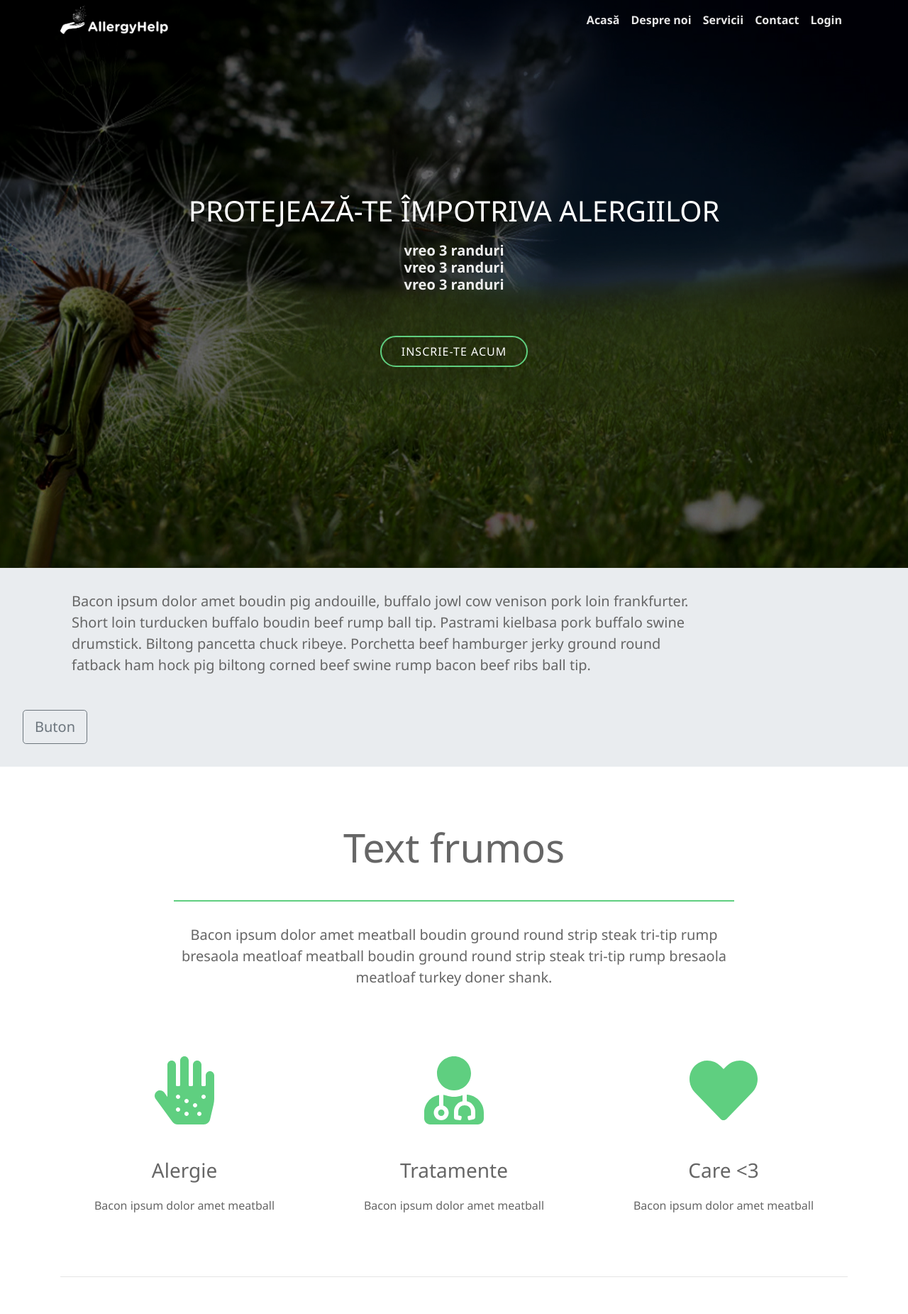
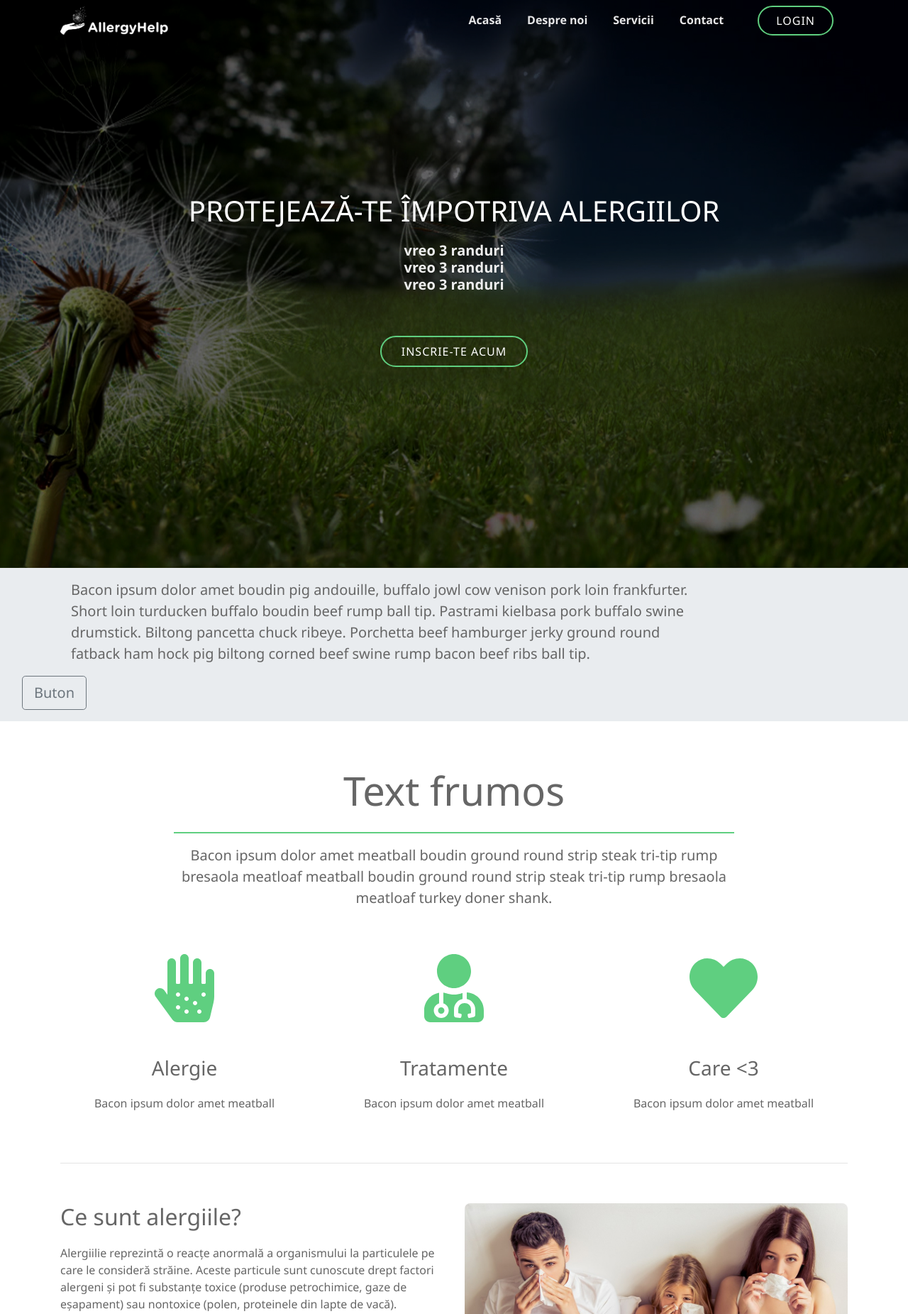
Before and after one commit to octavianiacob/allergyhelp, a PHP site: page / in a window 1280 px wide. Shown: the top 1851 px of the page at 71% size. Run offline with PHP 8.4, Linux system fonts and the light colour scheme; some libraries are stand-ins or nearby versions; some web fonts are replaced.

Commit message:
login button

```diff
--- a/assets/css/style.css
+++ b/assets/css/style.css
@@ -351,6 +364,28 @@ button:focus, button:active {
 
 /*---Media Queries -->*/
 
+@media (min-width: 992px) {
+  #login-button {
+    font-family: "Segoe UI", sans-serif;
+    text-transform: uppercase;
+    font-weight: 500;
+    font-size: 16px;
+    letter-spacing: 1px;
+    padding: 7px 24px;
+    border-radius: 50px;
+    transition: 0.7s;
+    margin: 0 20px;
+    border: 2px solid #5fcf80;
+    color: #fff;
+  }
+  #login-button:hover {
+    background-color: #5fcf80;
+  }
+  .navbar-nav li {
+    margin-left: 20px;
+  }
+}
+
 @media (max-width: 992px) {
   .social a {
     font-size: 4em;
@@ -427,82 +462,23 @@ button:focus, button:active {
   }
 }
 
-/*---Firefox Bug Fix -->*/
-
-.carousel-item {
-  transition: -webkit-transform 0.5s ease;
-  transition: transform 0.5s ease;
-  transition: transform 0.5s ease, -webkit-transform 0.5s ease;
-  -webkit-backface-visibility: visible;
-  backface-visibility: visible;
-}
-
-/*--- Fixed Background Image -->*/
-
-figure {
-  position: relative;
-  width: 100%;
-  height: 60%;
-  margin: 0 !important;
-}
-
-.fixed-wrap {
-  clip: rect(0, auto, auto, 0);
-  position: absolute;
-  top: 0;
-  left: 0;
-  width: 100%;
-  height: 100%;
-}
-
-#fixed {
-  background-image: url('img/mac.png');
-  position: fixed;
-  display: block;
-  top: 0;
-  left: 0;
-  width: 100%;
-  height: 100%;
-  background-size: cover;
-  background-position: center center;
-  -webkit-transform: translateZ(0);
-  transform: translateZ(0);
-  will-change: transform;
-}
-
-/*--- Bootstrap Padding Fix -->*/
-
-[class*="col-"] {
-  padding: 1rem;
-}
-
-#logo {
-  width: 10rem;
-  height: 3.4rem;
-}
-
-.footer-allergyhelp img {
-  width: 10rem;
-}
-
-
-
 /*--About--> */
 
-#header-about{
+#header-about {
   background: rgba(52, 59, 64, 0.9);
   padding: 20px 0;
   height: 72px;
   transition: all 0.5s;
-
 }
 
-.title{
+.title {
   text-align: left;
 }
-.about{
+
+.about {
   text-align: center;
 }
+
 .nav-menu {
   margin: 0;
   padding: 0;
--- a/index.html
+++ b/index.html
@@ -24,29 +24,34 @@
   <!-- Navigation -->
   <nav class="navbar navbar-expand-lg navbar-dark">
     <div class="container">
-      <a class="navbar-brand m-auto" href="."><img src="assets/img/logo.png" /></a>
-      <button class="navbar-toggler collapsed" type="button" data-toggle="collapse" data-target="#navbarNav" aria-controls="#navbarNav" aria-expanded="false" aria-label="Toggle navigation">
+      <a class="navbar-brand m-auto" href=".">
+        <img src="assets/img/logo.png" />
+      </a>
+      <button class="navbar-toggler collapsed" type="button" data-toggle="collapse" data-target="#navbarNav" aria-controls="#navbarNav"
+        aria-expanded="false" aria-label="Toggle navigation">
         <span class="icon-bar top-bar"></span>
         <span class="icon-bar middle-bar"></span>
         <span class="icon-bar bottom-bar"></span>
       </button>
       <div class="collapse navbar-collapse" id="navbarNav">
         <ul class="navbar-nav ml-auto">
-          <li class="nav-item"><a class="nav-link" href=".">Acasă</a></li>
+          <li class="nav-item menu-active"><a class="nav-link" href=".">Acasă</a></li>
           <li class="nav-item"><a class="nav-link" href="about.html">Despre noi</a></li>
-          <li class="nav-item"><a class="nav-link" href="#">Servicii</a></li>
+          <li class="nav-item"></li><a class="nav-link" href="#">Servicii</a></li>
           <li class="nav-item"><a class="nav-link" href="#">Contact</a></li>
-          <li class="nav-item"><a class="nav-link" href="#">Login</a></li>
+          <li class="nav-item"><a class="nav-link" id="login-button" href="#">Login</a></li>
         </ul>
       </div>
     </div>
   </nav>
 
-  <!-- Carousel V2 -->
+  <!-- Carousel -->
   <section id="carousel">
     <div class="carousel-container">
       <h1>Protejează-te împotriva alergiilor</h1>
-      <h2>vreo 3 randuri<br />vreo 3 randuri<br />vreo 3 randuri</h2>
+      <h2>vreo 3 randuri
+        <br />vreo 3 randuri
+        <br />vreo 3 randuri</h2>
       <a href="#" class="btn-get-started">Inscrie-te acum</a>
     </div>
   </section>
@@ -117,14 +122,14 @@
     <div class="row padding">
       <div class="col-md-12 col-lg-6">
         <h2>Ce sunt alergiile?</h2>
-        <p>Alergiilie reprezintă o reacțe anormală a organismului la particulele pe care le consideră străine. Aceste particule sunt
-          cunoscute drept factori alergeni și pot fi substanțe toxice (produse petrochimice, gaze de eșapament) sau nontoxice (polen,
-          proteinele din lapte de vacă). Persoanele sensibile reacționează la cantități mici din aceste substanțe, care sunt inofensive
-          pentru majoritatea oamenilor.</p>
+        <p>Alergiilie reprezintă o reacțe anormală a organismului la particulele pe care le consideră străine. Aceste particule
+          sunt cunoscute drept factori alergeni și pot fi substanțe toxice (produse petrochimice, gaze de eșapament) sau
+          nontoxice (polen, proteinele din lapte de vacă). Persoanele sensibile reacționează la cantități mici din aceste
+          substanțe, care sunt inofensive pentru majoritatea oamenilor.</p>
 
 
-        <p>Alergiile sunt boli cronice, care se agravează din când în când și pot evolua și cu exacerbări severe. Prinicipalele manifestări
-          ale alergiilor sunt: strănut, secreție nazală abundentă, lăcrimare excesivă, respirație dificilă.</p>
+        <p>Alergiile sunt boli cronice, care se agravează din când în când și pot evolua și cu exacerbări severe. Prinicipalele
+          manifestări ale alergiilor sunt: strănut, secreție nazală abundentă, lăcrimare excesivă, respirație dificilă.</p>
 
         <a href="#" class="btn btn-primary">Citește mai multe detalii</a>
       </div>
```
Also changed, not shown: other parts of assets/css/style.css (+48 -34 lines). Lines whose indentation alone changed are shown as unchanged.
